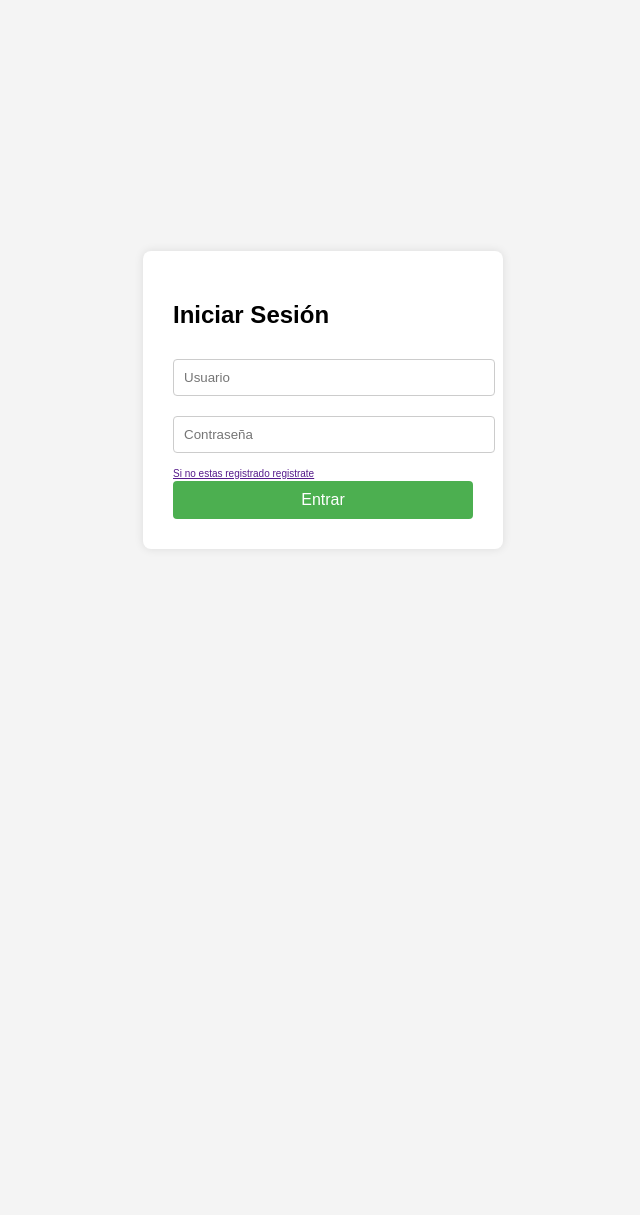
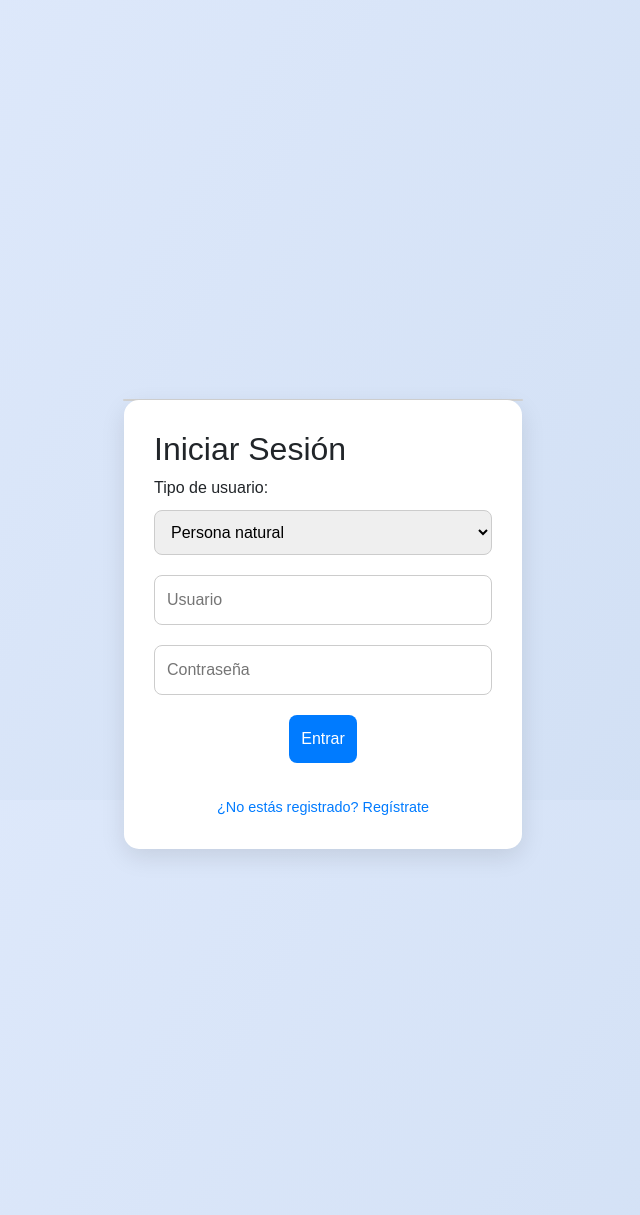
Before and after one commit to georgevfc13/Pagina, a PHP site: page /login.html in a window 1280 px wide. Shown: the whole page, without its empty margins (317-957 px from the left). Before the commit the page ends 519 px from the top, so only its background shows below. Run offline with PHP 8.4, Linux system fonts and the light colour scheme.

Commit message:
mejorado
le cambie el formulario de inicio de sesion y registro

```diff
--- a/login.html
+++ b/login.html
@@ -1,25 +1,136 @@
-<!-- login.html -->
 <!DOCTYPE html>
 <html lang="es">
   <head>
-  <meta charset="UTF-8">
-  <title>Iniciar Sesión</title>
-
-  <link rel="stylesheet" href="styleform.css">
+    <meta charset="UTF-8" />
+    <meta name="viewport" content="width=device-width, initial-scale=1" />
+    <title>Inicio / Registro</title>
+    <link
+      href="https://cdn.jsdelivr.net/npm/bootstrap@5.3.7/dist/css/bootstrap.min.css"
+      rel="stylesheet"
+      integrity="sha384-LN+7fdVzj6u52u30Kp6M/trliBMCMKTyK833zpbD+pXdCLuTusPj697FH4R/5mcr"
+      crossorigin="anonymous"
+    />
+    <link rel="stylesheet" href="styleform.css" />
   </head>
   <body>
-
+    <div class="card-container">
+      <div class="card" id="card">
+        <!-- LADO LOGIN -->
+        <div class="face front">
           <div class="form-container">
             <h2>Iniciar Sesión</h2>
-    <!-- formulario de login -->
+            <label for="tipoLogin">Tipo de usuario:</label>
+            <select id="tipoLogin">
+              <option value="natural">Persona natural</option>
+              <option value="juridica">Persona jurídica</option>
+            </select>
             <form id="loginForm">
-      <input type="text" id="usuario" placeholder="Usuario" required>
-      <input type="password" id="clave" placeholder="Contraseña" required>
-     <a href="" class="registrarse" >Si no estas registrado registrate</a>
+              <div id="loginNatural">
+                <input
+                  type="text"
+                  id="usuario"
+                  placeholder="Usuario"
+                  required
+                />
+                <input
+                  type="password"
+                  id="clave"
+                  placeholder="Contraseña"
+                  required
+                />
+              </div>
+              <div id="loginJuridica" style="display: none">
+                <input type="text" id="nitLogin" placeholder="NIT" required />
+                <input
+                  type="password"
+                  id="claveJuridica"
+                  placeholder="Contraseña"
+                  required
+                />
+              </div>
+              <div class="d-flex justify-content-center">
                 <button type="submit">Entrar</button>
+              </div>
             </form>
+            <br />
+            <a href="#" id="flipToRegister"
+              >¿No estás registrado? Regístrate</a>
+          </div>
+        </div>
+
+        <!-- LADO REGISTRO -->
+        <div class="face back">
+          <div class="form-container">
+            <h2>Registro</h2>
+            <label for="tipoRegistro">Tipo de usuario:</label>
+            <select id="tipoRegistro">
+              <option value="natural">Persona natural</option>
+              <option value="juridica">Persona jurídica</option>
+            </select>
+            <form id="registerForm">
+              <!-- Persona natural -->
+              <div id="registroNatural">
+                <input type="text" id="cedula" placeholder="Cédula" />
+                <input
+                  type="date"
+                  id="fechaNacimiento"
+                  placeholder="Fecha de nacimiento"
+                />
+                <input type="text" id="nombre" placeholder="Nombre" />
+                <input type="text" id="apellido" placeholder="Apellido" />
+                <input
+                  type="password"
+                  id="claveNatural"
+                  placeholder="Contraseña"
+                />
+                <input
+                  type="password"
+                  id="confirmarClave"
+                  placeholder="Confirmar contraseña"
+                />
+                <input
+                  type="text"
+                  id="area"
+                  placeholder="Área de conocimiento (opcional)"
+                />
+              </div>
+
+              <!-- Persona jurídica -->
+              <div id="registroJuridica" style="display: none">
+                <input
+                  type="text"
+                  id="nombreEmpresa"
+                  placeholder="Nombre de la empresa"
+                />
+                <input type="text" id="nit" placeholder="NIT" />
+                <input
+                  type="text"
+                  id="direccion"
+                  placeholder="Dirección y ciudad"
+                />
+                <input
+                  type="text"
+                  id="contacto"
+                  placeholder="Teléfono o correo electrónico"
+                />
+              </div>
+              <p id="mensajeError" class="error"></p>
+              <div class="d-flex justify-content-center">
+                <button type="submit">Registrar</button>
+              </div>
+            </form>
+            <br />
+            <a href="#" id="flipToLogin">¿Ya tienes cuenta? Inicia sesión</a>
+          </div>
+        </div>
+      </div>
     </div>
 
     <script src="login.js"></script>
+    <script
+      src="https://cdn.jsdelivr.net/npm/bootstrap@5.3.7/dist/js/bootstrap.bundle.min.js"
+      integrity="sha384-ndDqU0Gzau9qJ1lfW4pNLlhNTkCfHzAVBReH9diLvGRem5+R9g2FzA8ZGN954O5Q"
+      crossorigin="anonymous"
+    ></script>
   </body>
 </html>
--- a/login.js
+++ b/login.js
@@ -1,15 +1,102 @@
-// login.js
+document.getElementById("tipoLogin").onchange = function () {
+  document.getElementById("loginNatural").style.display = this.value === "natural" ? "block" : "none";
+  document.getElementById("loginJuridica").style.display = this.value === "juridica" ? "block" : "none";
+};
+
+// Mostrar campos según el tipo de usuario en REGISTRO
+document.getElementById("tipoRegistro").onchange = function () {
+  document.getElementById("registroNatural").style.display = this.value === "natural" ? "block" : "none";
+  document.getElementById("registroJuridica").style.display = this.value === "juridica" ? "block" : "none";
+};
+
+// Giro de tarjeta
+document.getElementById("flipToRegister").onclick = function (e) {
+  e.preventDefault();
+  document.getElementById("card").classList.add("girar");
+};
+document.getElementById("flipToLogin").onclick = function (e) {
+  e.preventDefault();
+  document.getElementById("card").classList.remove("girar");
+};
+
+// Validación de login
 document.getElementById("loginForm").addEventListener("submit", function(e) {
-  e.preventDefault(); // Evita recargar la página
+  e.preventDefault();
+  const tipo = document.getElementById("tipoLogin").value;
+  let usuario, clave;
 
-  const usuario = document.getElementById("usuario").value.trim();
-  const clave = document.getElementById("clave").value.trim();
+  if (tipo === "natural") {
+    usuario = document.getElementById("usuario").value.trim();
+    clave = document.getElementById("clave").value.trim();
+  } else {
+    usuario = document.getElementById("nitLogin").value.trim();
+    clave = document.getElementById("claveJuridica").value.trim();
+  }
 
   if (usuario === "" || clave === "") {
     alert("Por favor, complete todos los campos.");
     return;
   }
 
-  // Aquí puedes hacer lógica adicional, por ejemplo enviar a otra página
   alert("Inicio de sesión exitoso");
 });
+
+// Validación de registro
+document.getElementById("registerForm").addEventListener("submit", function (e) {
+  e.preventDefault();
+  const tipo = document.getElementById("tipoRegistro").value;
+  let valido = true;
+  let campos = [];
+
+  if (tipo === "natural") {
+    campos = [
+      "cedula",
+      "fechaNacimiento",
+      "nombre",
+      "apellido",
+      "claveNatural",
+      "confirmarClave"
+    ];
+  } else {
+    campos = [
+      "nombreEmpresa",
+      "nit",
+      "direccion",
+      "contacto"
+    ];
+  }
+
+  let mensaje = "";
+  campos.forEach(id => {
+    const input = document.getElementById(id);
+    if (!input.value.trim()) {
+      input.classList.add("error");
+      valido = false;
+    } else {
+      input.classList.remove("error");
+    }
+  });
+
+  // Validar contraseñas iguales solo para natural
+  if (tipo === "natural") {
+    const clave = document.getElementById("claveNatural").value;
+    const confirmar = document.getElementById("confirmarClave").value;
+    if (clave !== confirmar) {
+      valido = false;
+      mensaje = "Las contraseñas no coinciden";
+      document.getElementById("claveNatural").classList.add("error");
+      document.getElementById("confirmarClave").classList.add("error");
+    }
+  }
+
+  if (!valido && mensaje === "") {
+    mensaje = "Campos incompletos";
+  }
+
+  document.getElementById("mensajeError").innerText = mensaje;
+
+  if (valido && mensaje === "") {
+    document.getElementById("mensajeError").innerText = "";
+    alert("Registro exitoso");
+  }
+});
--- a/styleform.css
+++ b/styleform.css
@@ -1,42 +1,95 @@
 body {
+  margin: 0;
   font-family: Arial, sans-serif;
-  background-color: #f4f4f4;
+  background: linear-gradient(120deg, #e0eafc, #cfdef3);
+  height: 100vh;
   display: flex;
   justify-content: center;
   align-items: center;
-  height: 100vh;
-  margin: 0;
+}
+
+.card-container {
+  width: 400px;
+  height: auto;
+  perspective: 1000px;
+}
+
+.card {
+  width: 100%;
+  transform-style: preserve-3d;
+  transition: transform 0.8s;
+  position: relative;
+}
+
+.face {
+  background: #fff;
+  border-radius: 15px;
+  padding: 30px;
+  box-shadow: 0 8px 25px rgba(0, 0, 0, 0.1);
+  backface-visibility: hidden;
+  position: absolute;
+  width: 100%;
+  top: 0;
+  left: 0;
+}
+
+.front {
+  z-index: 2;
+}
+
+.back {
+  transform: rotateY(180deg);
+}
+
+.card.girar {
+  transform: rotateY(180deg);
 }
 
 .form-container {
-  background-color: white;
-  padding: 30px;
-  border-radius: 8px;
-  box-shadow: 0 0 10px rgba(8, 8, 8, 0.1);
-  width: 300px;
+  display: flex;
+  flex-direction: column;
 }
 
-.registrarse{
-font-size: 10px;
-text-align: center;
-
-}
-
-input {
+input, select {
+  margin: 10px 0;
+  padding: 12px;
+  border: 1px solid #ccc;
+  border-radius: 8px;
   width: 100%;
-  padding: 10px;
-  margin: 10px 0;
-  border-radius: 4px;
-  border: 1px solid #ccc;
+  box-sizing: border-box;
 }
 
 button {
-  width: 100%;
-  padding: 10px;
-  background-color: #4CAF50;
+  margin-top: 10px;
+  padding: 12px;
+  background-color: #007bff;
   color: white;
-  font-size: 16px;
   border: none;
-  border-radius: 4px;
+  border-radius: 8px;
   cursor: pointer;
 }
+
+button:hover {
+  background-color: #0056b3;
+}
+
+a {
+  color: #007bff;
+  font-size: 0.9em;
+  text-align: center;
+  margin-top: 10px;
+  text-decoration: none;
+}
+
+a:hover {
+  text-decoration: underline;
+}
+
+.error {
+  color: red;
+  font-size: 0.9em;
+}
+
+input.error {
+  border-color: red;
+}
```
Lines whose indentation alone changed are shown as unchanged.
